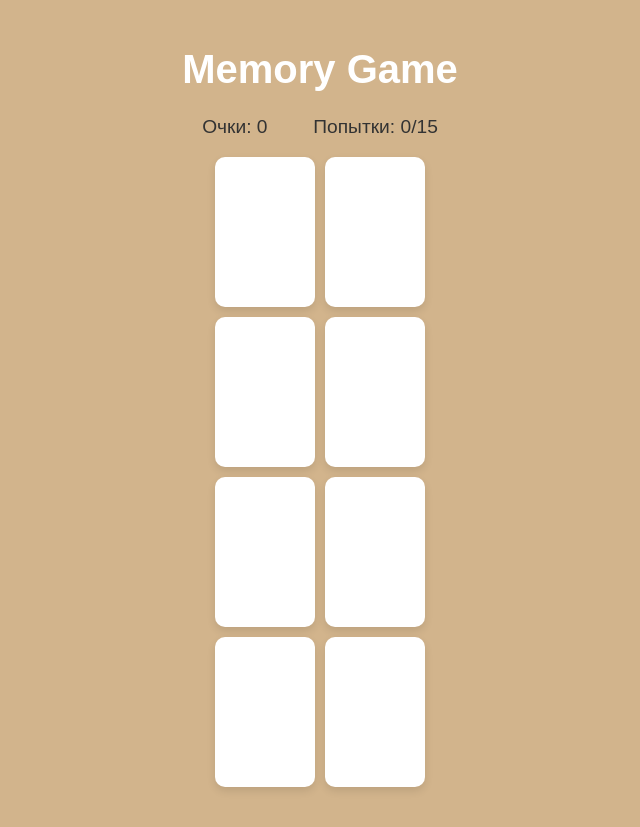
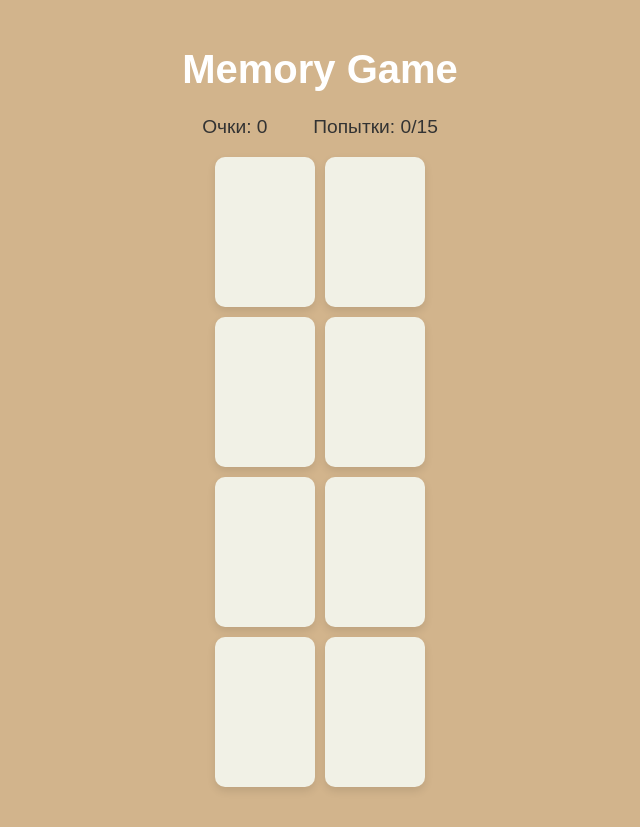
Before and after one commit to Nika-sh-creator/memorygametest, a React (Vite) app: page / in a window 1280 px wide. Shown: the whole page, without its empty margins (320-960 px from the left). Built offline with nearby package versions, Linux system fonts and the light colour scheme; no server answers.

Commit message:
Описание изменений, например: исправила размер карточек и фон

```diff
--- a/src/App.css
+++ b/src/App.css
@@ -1,6 +1,6 @@
 body {
   font-family: 'Arial', sans-serif;
-  background-color: #f5f5dc;
+  background-color: #eee8de;
   margin: 0;
   padding: 0;
   display: flex;
@@ -32,7 +32,7 @@ h1 {
 .card {
   width: 100px;
   height: 150px;
-  background-color: #fff;
+  background-color: #f1f1e6;
   border-radius: 10px;
   box-shadow: 0 4px 8px rgba(0,0,0,0.1);
   cursor: pointer;
--- a/src/App.jsx
+++ b/src/App.jsx
@@ -4,7 +4,7 @@ import React, { useReducer, useEffect } from "react";
 import "./App.css";
 
 const generateDeck = () => {
-  const colors = ["#6B8E23", "#D2B48C", "#FFFFFF", "#A52A2A"];
+  const colors = ["#6B8E23", "#cdd28c", "#FFFFFF", "#A52A2A"];
   const deck = [];
   for (let color of colors) {
     deck.push({ color, matched: false });
```
